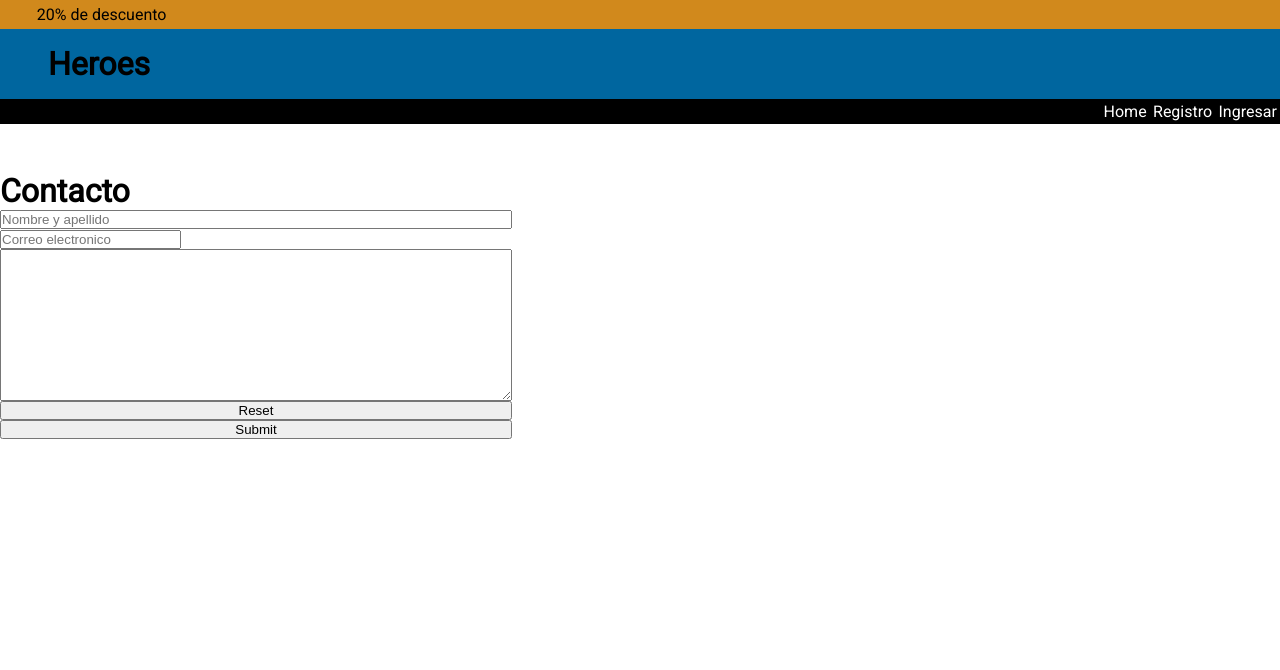
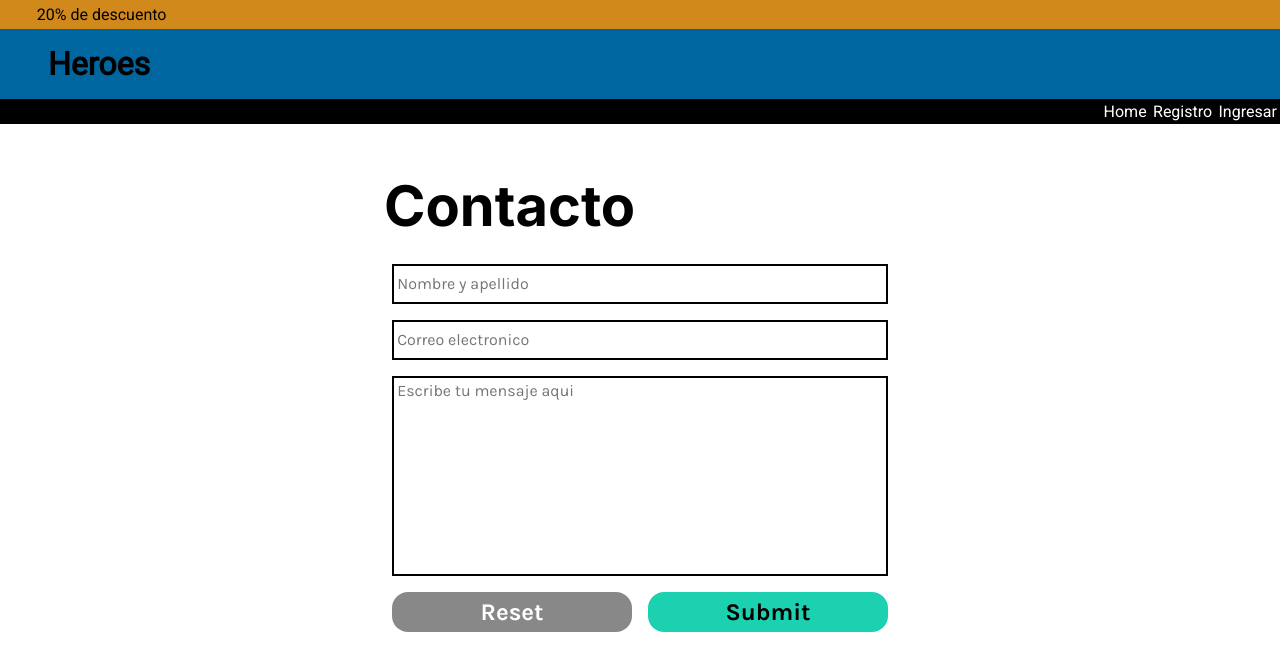
Before and after one commit to Viessel/heroesConFlex, a plain HTML site: page contacto.html in a window 1280 px wide. Drawn offline with Linux system fonts and the light colour scheme.

Commit message:
finalizado contacto

```diff
--- a/contacto.html
+++ b/contacto.html
@@ -33,13 +33,16 @@
 
             <form action="#" method="POST">
                 <h2>Contacto</h2>
-                <label for="nom_y_ap"></label><input type="text" name="nom_y_ap" id="nom_y_ap"
-                    placeholder="Nombre y apellido"></label>
-                <label for="correo"><input type="email" name="email" id="correo"
-                        placeholder="Correo electronico"></label>
-                <textarea name="mensaje" id="" cols="30" rows="10"></textarea>
-                <input type="reset">
-                <input type="submit">
+                <label for="nom_y_ap"></label>
+                <input type="text" name="nom_y_ap" id="nom_y_ap" placeholder="Nombre y apellido">
+                <label for="correo"></label>
+                <input type="email" name="email" id="correo" placeholder="Correo electronico">
+                <label for="msj"></label>
+                <textarea name="mensaje" id="msj" cols="30" rows="10" placeholder="Escribe tu mensaje aqui"></textarea>
+                <div class="botones">
+                    <input type="reset">
+                    <input type="submit">
+                </div>
             </form>
         </section>
 
--- a/css/contact-style.css
+++ b/css/contact-style.css
@@ -1,9 +1,57 @@
+@import url('https://fonts.googleapis.com/css2?family=Inter:wght@700&display=swap');
+@import url('https://fonts.googleapis.com/css2?family=Karla:wght@400;700&display=swap');
 .formulario {
     margin: 3rem auto;
+    width: 40%;
 }
-.formulario form{
+
+.formulario form {
     display: flex;
     flex-direction: column;
+}
 
-    width: 40%;
+h2 {
+    font-family: 'Inter';
+    font-size: 3.5rem;
+    font-weight: 700;
+    margin-bottom: 1rem;
 }
+
+input, textarea{
+    border: 2px solid #000;
+    height: 2.5rem;
+    margin: 0.5rem;
+    padding: 0.2rem;
+
+    font-family: 'Karla';
+    font-weight: 400;
+    font-size: 1rem;
+}
+
+
+textarea {
+    resize: none;
+    height: 20%;
+}
+
+.botones {
+    display: flex;
+    justify-content: space-between;
+}
+
+input[type=submit], input[type=reset] {
+    border: 0px;
+    font-size: 1.5rem;
+    font-weight: 700;
+    width: 50%;
+    border-radius: 1rem;
+}
+
+input[type=reset] {
+    background-color: #888888;
+    color: white;
+}
+
+input[type=submit] {
+    background-color: #1CD1B0;
+}
--- a/css/styles.css
+++ b/css/styles.css
@@ -36,10 +36,6 @@ h1 {
     padding: 1rem;
 }
 
-h2 {
-    font-size: 2rem;
-
-}
 
 .foo-bar {
     background: #D1891C;
```
